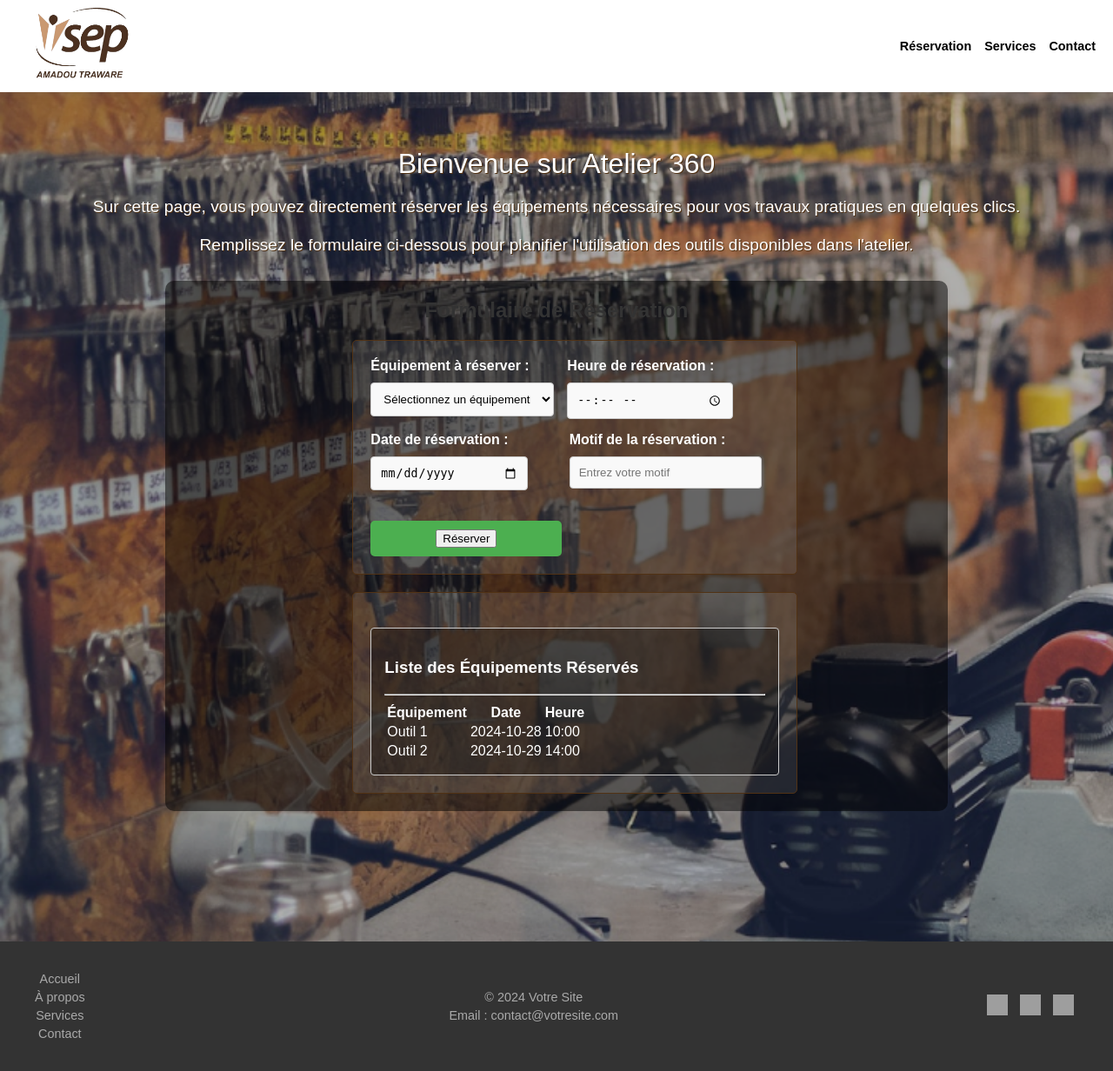
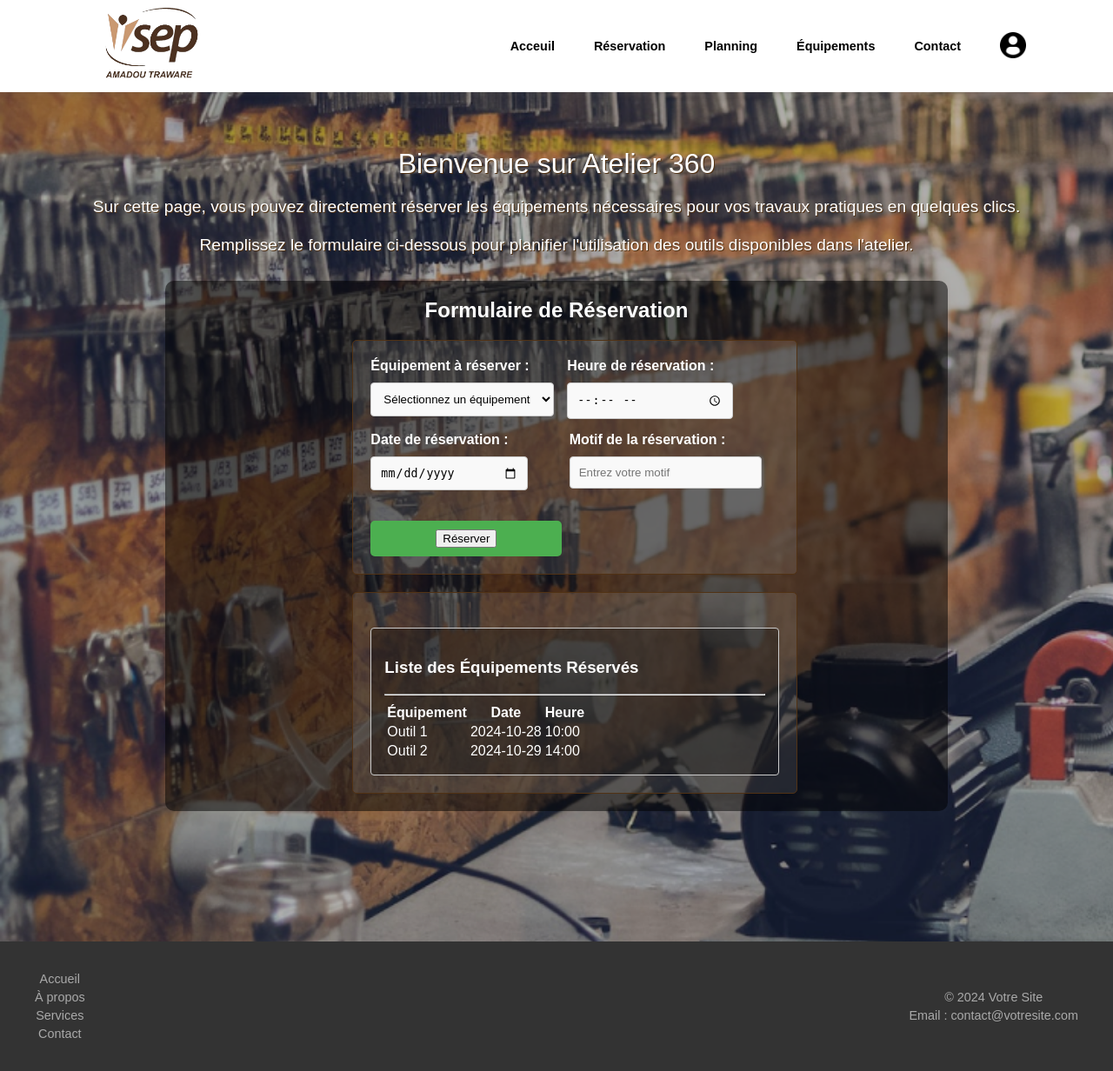
Before and after one commit to YoussouphaSY/atelier360, a Django app: page /home/ in a window 1280 px wide. Shown: the whole page at 87% size. Run offline with Django 5.2, Linux system fonts and the light colour scheme; the visitor is signed in with stand-in values (Sample User, id 1); grey boxes are pictures that could not be loaded.

Commit message:
corriger

```diff
--- a/Atelier360/static/css/home.css
+++ b/Atelier360/static/css/home.css
@@ -14,7 +14,7 @@ header {
   display: flex;
   justify-content: space-between;
   align-items: center;
-  padding: 0px 20px; /* Réduisez le padding si besoin */
+  padding: 0px 100px; /* Réduisez le padding si besoin */
   background-color: white;
   box-shadow: rgba(99, 99, 99, 0.2) 0px 2px 8px 0px;
   z-index: 10;
@@ -23,7 +23,8 @@ header {
 
 header nav {
   display: flex;
-  flex-wrap: wrap; /* Permet au contenu de se placer sur plusieurs lignes si nécessaire */
+  flex-wrap: wrap;
+  gap: 30px;
 }
 
 header nav a {
@@ -32,6 +33,9 @@ header nav a {
   margin-left: 15px;
   font-weight: bold;
   font-size: 0.9em; /* Ajustez la taille pour les écrans plus petits */
+}
+header nav a:hover {
+  color: #a51f1f;
 }
 
 /* Body container */
@@ -85,8 +89,11 @@ header nav a {
 }
 
 .container h2 {
-  color: #333;
+  color: #ffffff;
   text-align: center;
+}
+h2 {
+  color: #fff;
 }
 
 /* Form and List Containers */
--- a/Atelier360/templates/Atelier360/home.html
+++ b/Atelier360/templates/Atelier360/home.html
@@ -14,9 +14,12 @@
     <header>
       <img src="{% static 'images/logoisep.png' %}" class="logo" alt="Logo ISEP" width="150"/>
       <nav>
-      <a href="#reservation">Réservation</a>
-      <a href="#services">Services</a>
-      <a href="#contact">Contact</a>
+        <a href="#">Acceuil</a>
+        <a href="#">Réservation</a>
+        <a href="#">Planning </a>
+        <a href="#">Équipements</a>
+        <a href="#">Contact</a>
+        <a href="#"><img src="{% static 'images/profil.png' %}" class="profil" alt="profil" width="30"/></a>
       </nav>
     </header>
 
@@ -106,11 +109,6 @@
           <p>&copy; 2024 Votre Site</p>
           <p>Email : contact@votresite.com</p>
         </div>
-      <div class="footer-social">
-        <a href="#" aria-label="Facebook"><img src="icons/facebook-icon.png" alt="Facebook"></a>
-        <a href="#" aria-label="Twitter"><img src="icons/twitter-icon.png" alt="Twitter"></a>
-        <a href="#" aria-label="Instagram"><img src="icons/instagram-icon.png" alt="Instagram"></a>
-      </div>
       </div>
     </footer>
 
--- a/Atelier360/templates/Atelier360/login.html
+++ b/Atelier360/templates/Atelier360/login.html
@@ -7,6 +7,7 @@
         <link rel="stylesheet" href="{% static 'css/login.css' %}">
         <title>Atelier 360 - Connexion </title>
     </head>
+
     <body>
 
         <div class="container">
```
Also changed, not shown: Atelier360/static/images/profil.png (added), Atelier360/templates/Atelier360/contact.html (added), Atelier360/templates/Atelier360/equipement.html (added), Atelier360/templates/Atelier360/planning.html (added), Atelier360/templates/Atelier360/profil.html (added). Lines whose indentation alone changed are shown as unchanged.
